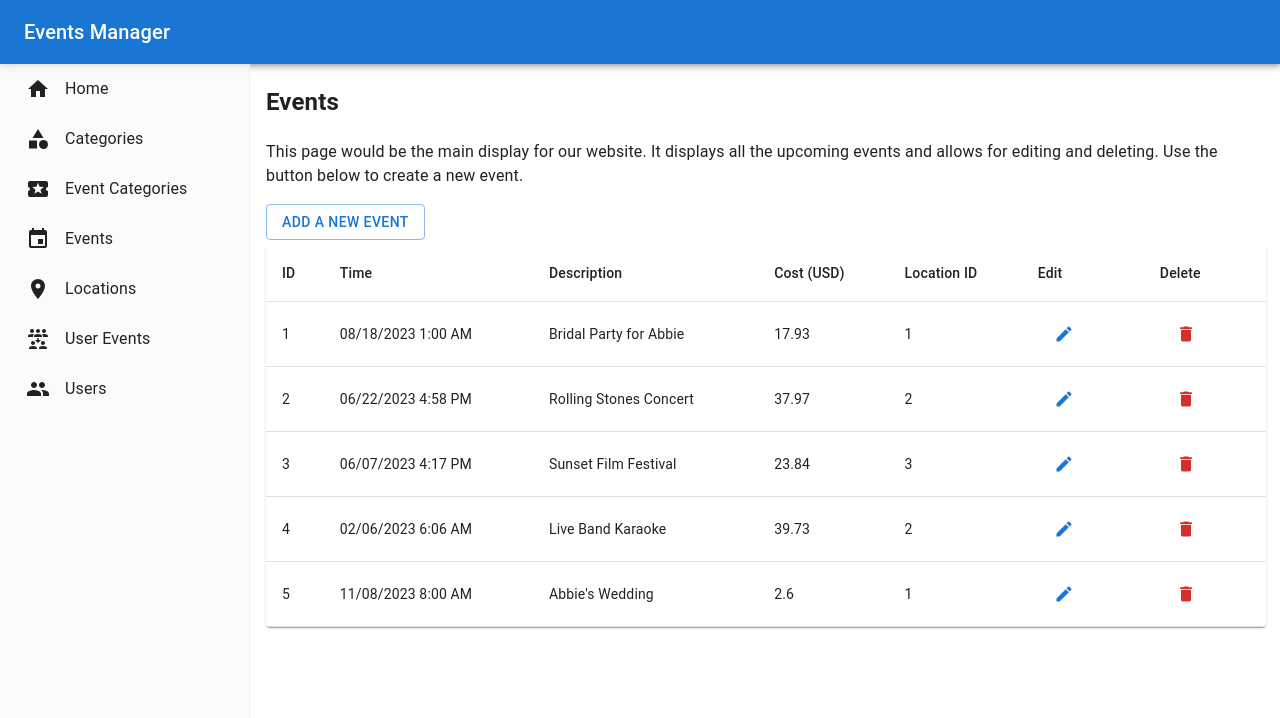
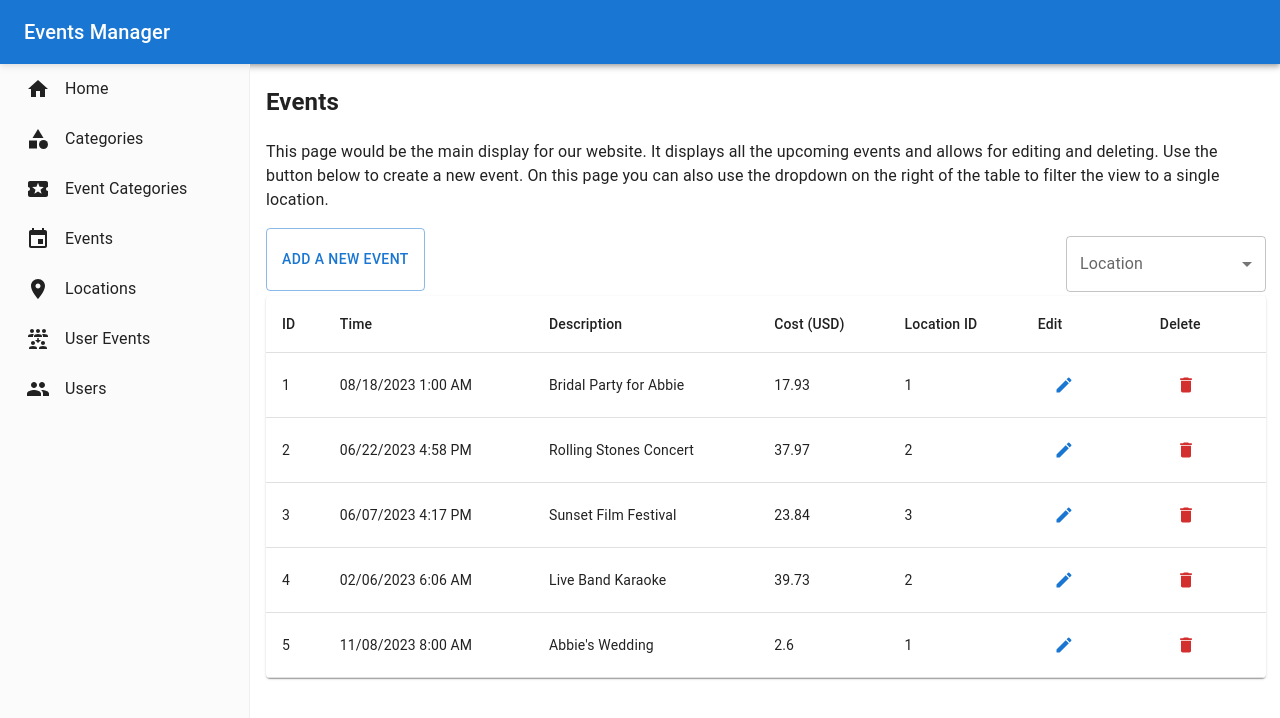
Before and after one commit to mtdevery/CS340-Final-Project-Group-84, a React (Create React App) app in the folder frontend/: page /events in a window 1280 px wide. Shown: the top 718 px of the page. Built offline with nearby package versions, Linux system fonts and the light colour scheme.

Commit message:
Fixed bug with routing and added events controller. Added dropdown to events page to filter by location.

```diff
--- a/frontend/src/Components/CreateEventDialog.jsx
+++ b/frontend/src/Components/CreateEventDialog.jsx
@@ -39,7 +39,7 @@ export default function CreateEventDialog ({open, handleClose}) {
             id="cost"
             type="number"
             />
-            <br />
+          <br />
           <FormControl
             fullWidth
             margin="dense"
--- a/frontend/src/Pages/EventsPage.jsx
+++ b/frontend/src/Pages/EventsPage.jsx
@@ -8,6 +8,8 @@ import TableHead from '@mui/material/TableHead';
 import TableRow from '@mui/material/TableRow';
 import Paper from '@mui/material/Paper';
 import Button from '@mui/material/Button';
+import FormControl from '@mui/material/FormControl/FormControl';
+import { InputLabel, Select, MenuItem } from '@mui/material';
 import CreateEventDialog from '../Components/CreateEventDialog';
 import { Edit, Delete } from '@mui/icons-material/';
 
@@ -39,11 +41,30 @@ function EventsPage(){
             <h2>Events</h2>
             <p>
                 This page would be the main display for our website. It displays all the upcoming events and allows for editing and deleting.
-                Use the button below to create a new event.
+                Use the button below to create a new event. On this page you can also use the dropdown on the right of the table to filter
+                the view to a single location.
             </p>
-            <Button sx={{ marginBottom: "5px" }} variant="outlined" onClick={handleClickOpen}>
-                Add a new event
-            </Button>
+            <span style={{display:"flex", justifyContent:"space-between"}}>
+                <Button sx={{ marginBottom: "5px" }} variant="outlined" onClick={handleClickOpen}>
+                    Add a new event
+                </Button>
+                <FormControl
+                    margin="dense"
+                    sx={{width:"200px"}}
+                    >
+                    <InputLabel>Location</InputLabel>
+                    <Select
+                    margin="dense"
+                    variant="outlined"
+                    label="Location"
+                    >
+                        <MenuItem value={'Eugene'}>Eugene</MenuItem>
+                        <MenuItem value={'Springfield'}>Springfield</MenuItem>
+                        <MenuItem value={'Corvallis'}>Corvallis</MenuItem>
+                        <MenuItem value={'San Ramon'}>San Ramon</MenuItem>
+                    </Select>
+                </FormControl>
+            </span>
             <CreateEventDialog open={open} handleClose={handleClose} />
             <TableContainer component={Paper}>
                 <Table sx={{ minWidth: 650 }} aria-label="Events Table">
```
Also changed, not shown: 2 other files (tests, documents, lock files or other folders).
